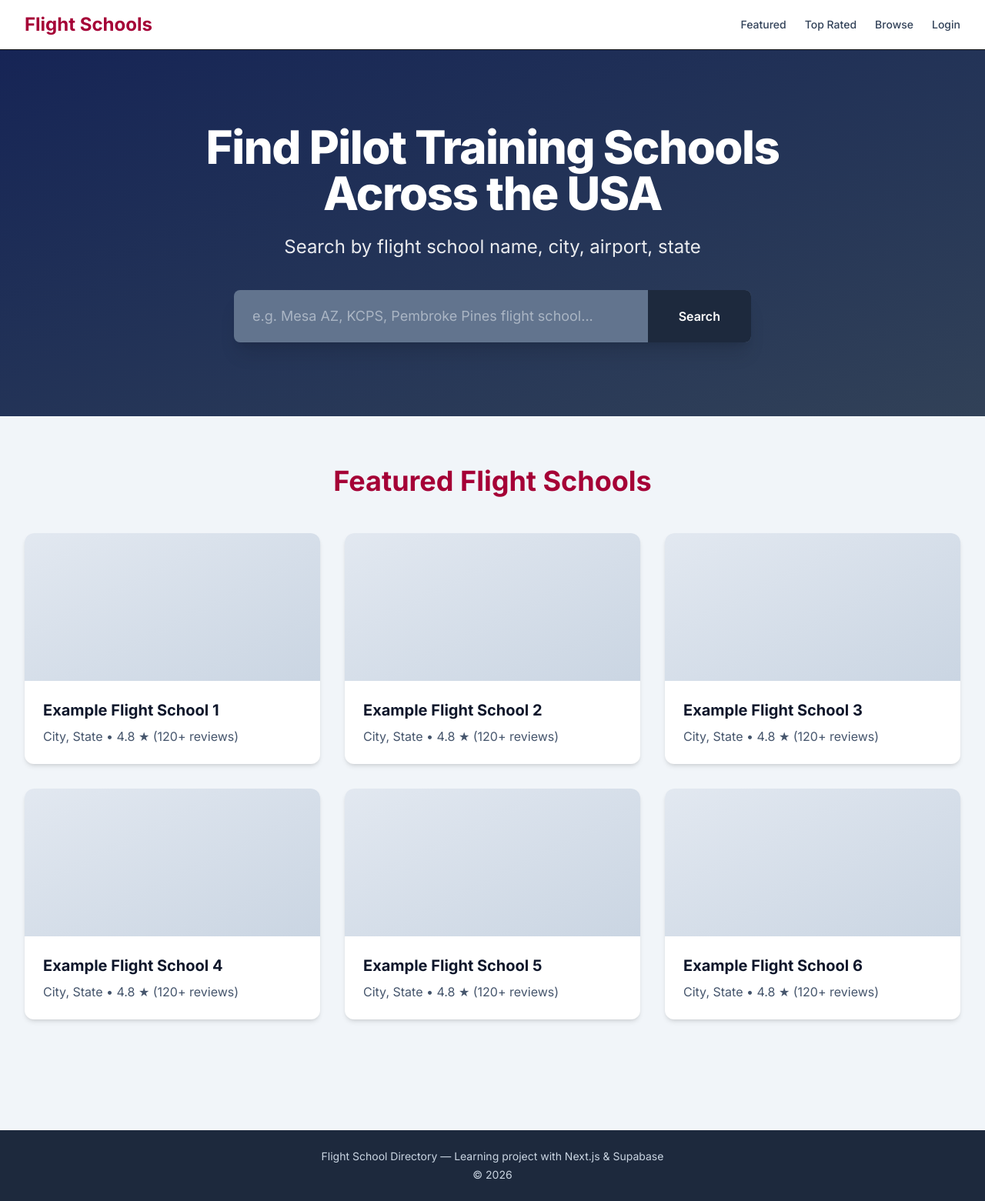
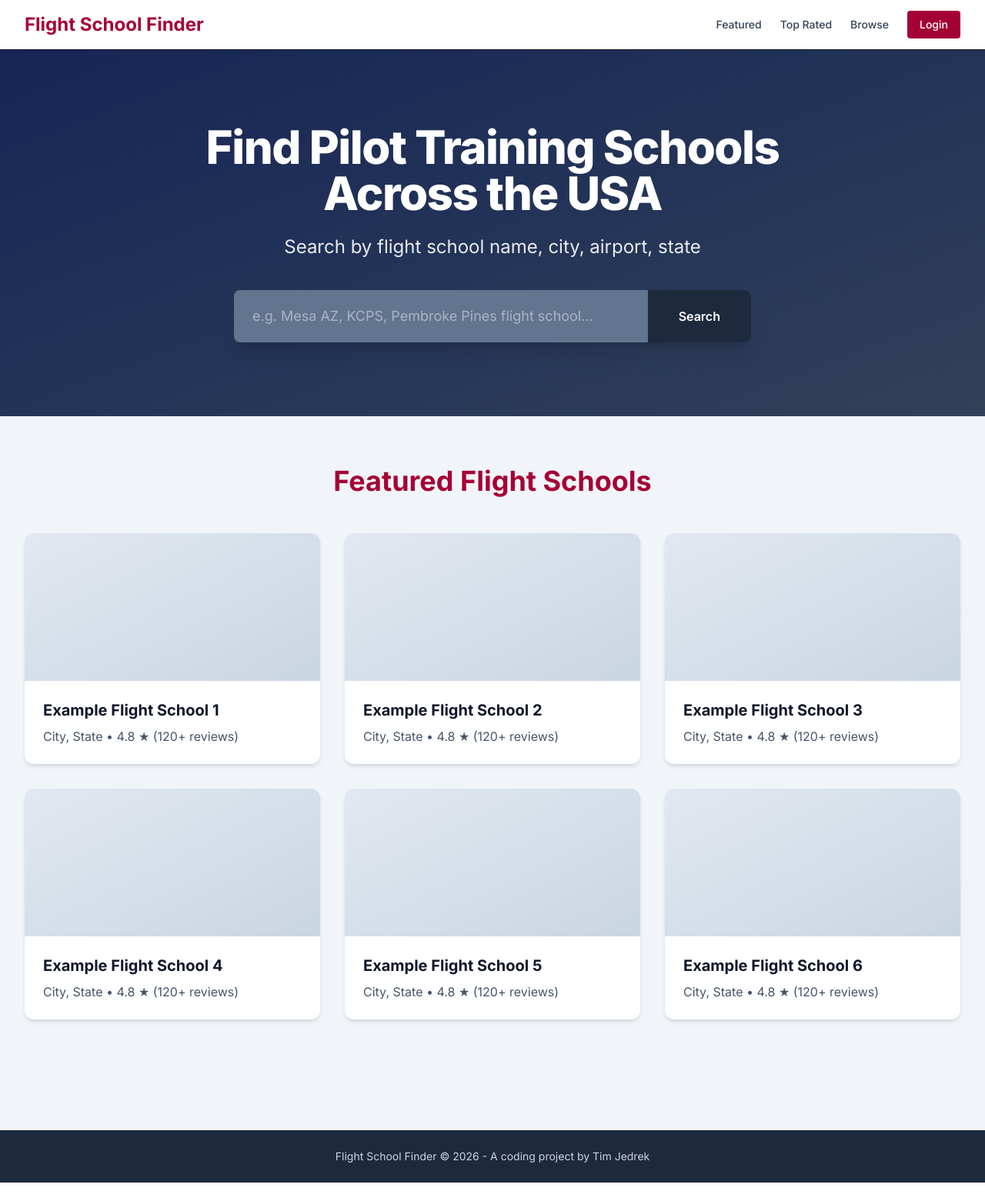
Before and after one commit to timjedrek/rop-v2, a Next.js app: page / in a window 1280 px wide. Shown: the whole page at 77% size. After the commit the page ends 1537 px from the top, so only its background shows below. Built offline with nearby package versions, Linux system fonts and the light colour scheme.

Commit message:
styling and copy

```diff
--- a/src/app/layout.tsx
+++ b/src/app/layout.tsx
@@ -7,7 +7,7 @@ const inter = Inter({ subsets: ["latin"] });
 // Better shared defaults (will be overridden by pages when needed)
 export const metadata: Metadata = {
   title: {
-    default: "Flight School Directory – USA",
+    default: "Flight School Finder - Find Pilot Training Centers Across the USA",
     template: "%s | Flight School Directory", // pages can set just "Mesa Flight Schools" → becomes that + suffix
   },
   description: "Find FAA-certified flight schools by city, state, airport or name.",
@@ -27,13 +27,13 @@ export default function RootLayout({
           <div className="max-w-7xl mx-auto px-4 sm:px-6 lg:px-8">
             <div className="flex justify-between items-center h-16">
               <div className="text-2xl font-bold text-rose-800">
-                Flight Schools
+                Flight School Finder
               </div>
               <nav className="space-x-6 text-sm font-medium">
                 <a href="#" className="text-slate-700 hover:text-rose-900">Featured</a>
                 <a href="#" className="text-slate-700 hover:text-rose-900">Top Rated</a>
                 <a href="#" className="text-slate-700 hover:text-rose-900">Browse</a>
-                <a href="#" className="text-slate-700 hover:text-rose-900">Login</a>
+                <button className="bg-rose-800 text-white px-4 py-2 rounded hover:bg-rose-700">Login</button>
               </nav>
             </div>
           </div>
@@ -46,8 +46,7 @@ export default function RootLayout({
 
         {/* Minimal footer */}
         <footer className="bg-slate-800 text-slate-300 py-6 text-center text-sm">
-          <p>Flight School Directory — Learning project with Next.js & Supabase</p>
-          <p className="mt-1">© {new Date().getFullYear()}</p>
+          <p>Flight School Finder © {new Date().getFullYear()} - A coding project by Tim Jedrek</p>
         </footer>
       </body>
     </html>
--- a/src/app/page.tsx
+++ b/src/app/page.tsx
@@ -1,5 +1,3 @@
-// src/app/page.tsx  ← home page (/)
-
 export default function Home() {
   return (
     <div className="pb-20">
```
